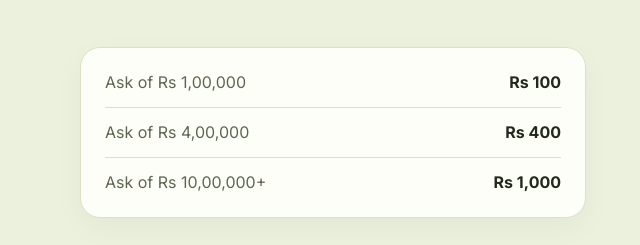
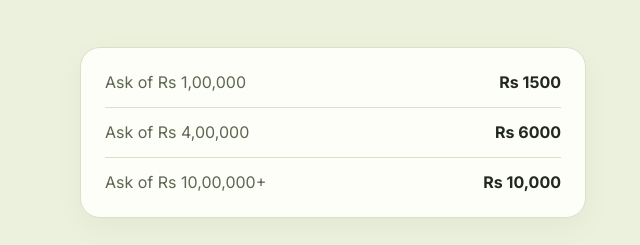
Before and after one commit to anify345/hackathonsos, a plain HTML site: page pricing.html in a window 1280 px wide. Shown: the part 182-427 px from the top of the page, 640-1280 px from the left. Drawn offline with Linux system fonts and the light colour scheme; no server answers.

Commit message:
updated pricing

```diff
--- a/pricing.html
+++ b/pricing.html
@@ -136,9 +136,9 @@ a:focus-visible,button:focus-visible,input:focus,select:focus,textarea:focus{out
       <p class="muted" style="max-width:450px">Displayed demo amounts are based on 0.1% of the funding ask, from Rs 100 to Rs 1,000. No real payment is processed.</p>
     </div>
     <div class="card">
-      <div class="line"><span class="muted">Ask of Rs 1,00,000</span><b>Rs 100</b></div>
-      <div class="line"><span class="muted">Ask of Rs 4,00,000</span><b>Rs 400</b></div>
-      <div class="line"><span class="muted">Ask of Rs 10,00,000+</span><b>Rs 1,000</b></div>
+      <div class="line"><span class="muted">Ask of Rs 1,00,000</span><b>Rs 1500</b></div>
+      <div class="line"><span class="muted">Ask of Rs 4,00,000</span><b>Rs 6000</b></div>
+      <div class="line"><span class="muted">Ask of Rs 10,00,000+</span><b>Rs 10,000</b></div>
     </div>
   </div></section>
 
```
